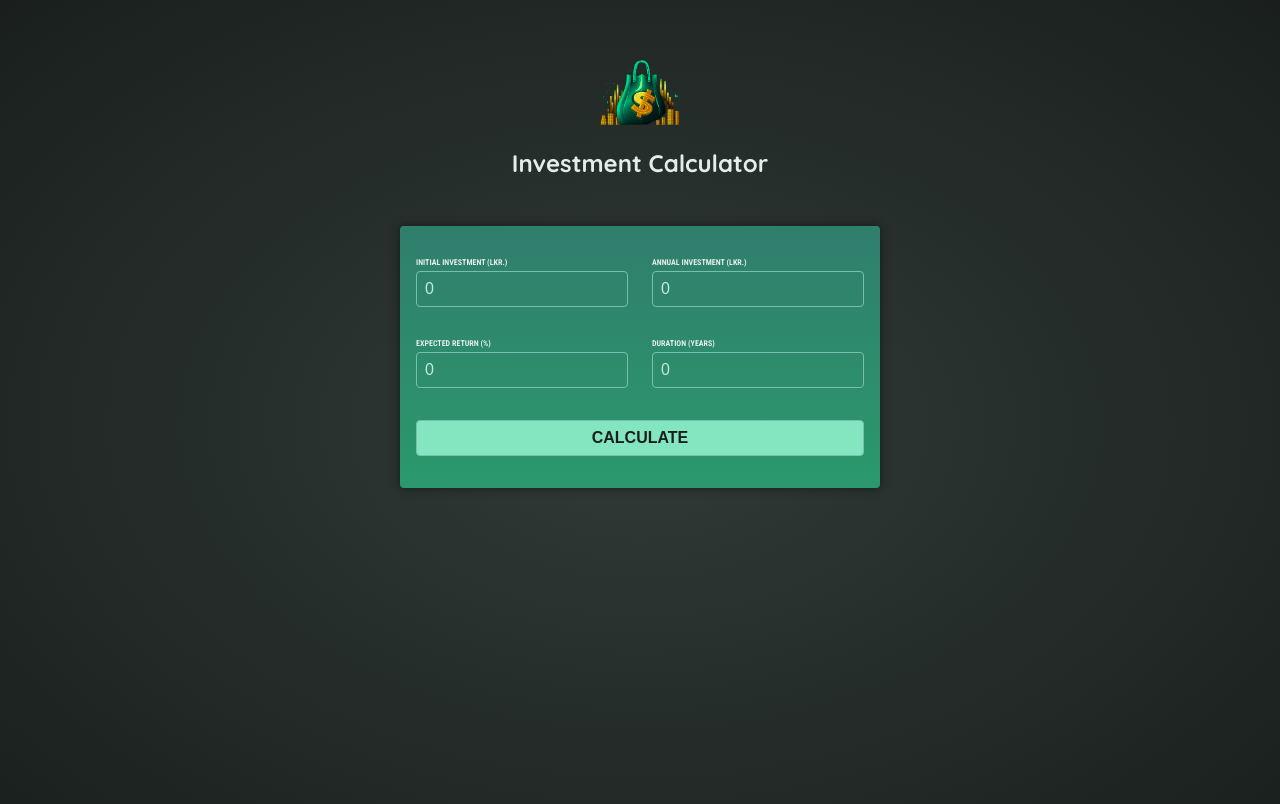
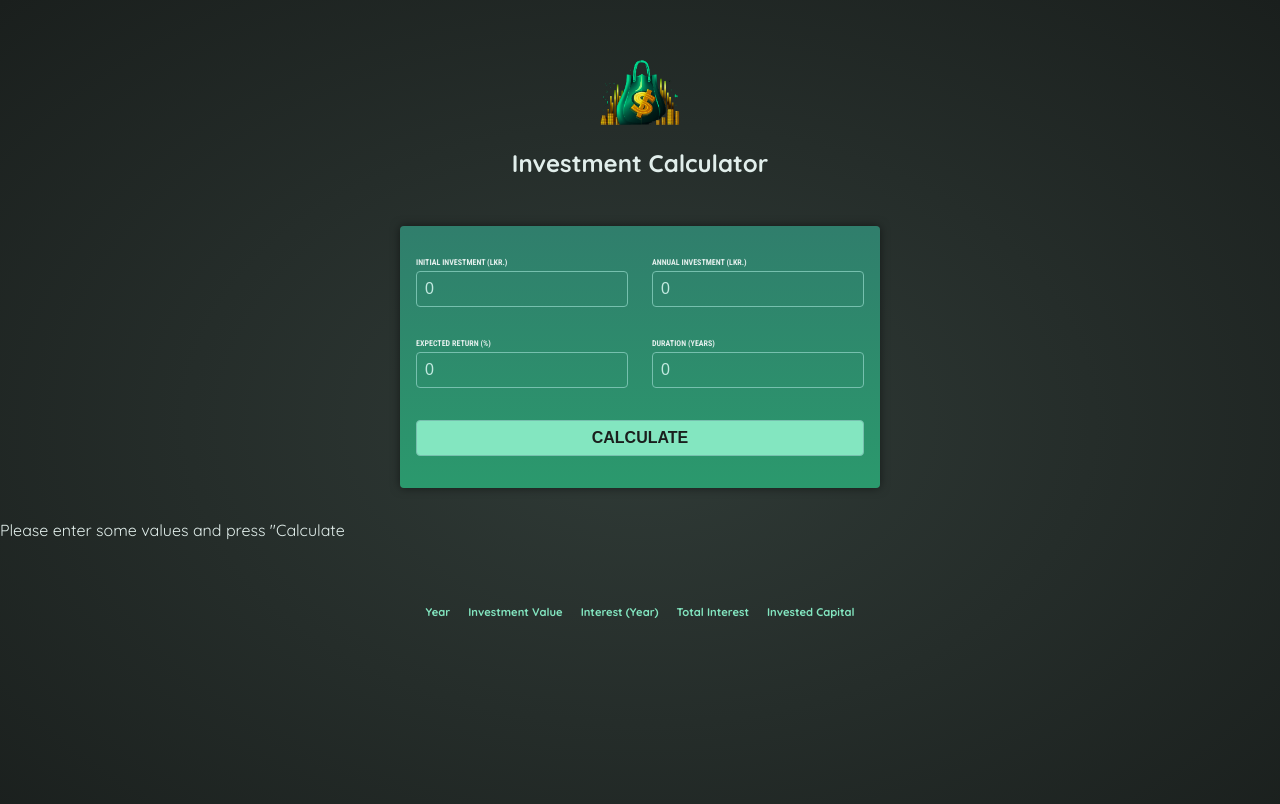
Before and after one commit to code-labs-playground/Angular-TryOut-Udemy, an Angular app in the folder 02-investment-calculator-project/: page / in a window 1280 px wide. Shown: the top 804 px of the page. Built offline with nearby package versions, Linux system fonts and the light colour scheme.

Commit message:
Created investment-result Component and Set the logic for it

```diff
--- a/02-investment-calculator-project/src/app/app.component.html
+++ b/02-investment-calculator-project/src/app/app.component.html
@@ -1,2 +1,3 @@
 <app-header />
 <app-user-input (calculate)="onCalculateInvestmentResults($event)" />
+<app-investment-results [results]="resultsData" />
--- a/02-investment-calculator-project/src/app/app.component.ts
+++ b/02-investment-calculator-project/src/app/app.component.ts
@@ -1,14 +1,24 @@
 import { Component } from '@angular/core';
 import { HeaderComponent } from './header/header.component';
 import { UserInputComponent } from './user-input/user-input.component';
+import { InvestmentResultsComponent } from './investment-results/investment-results.component';
 
 @Component({
   selector: 'app-root',
   standalone: true,
   templateUrl: './app.component.html',
-  imports: [HeaderComponent, UserInputComponent],
+  imports: [HeaderComponent, UserInputComponent, InvestmentResultsComponent],
 })
 export class AppComponent {
+  resultsData?: {
+    year: number;
+    interest: number;
+    valueEndOfYear: number;
+    annualInvestment: number;
+    totalInterest: number;
+    totalAmountInvested: number;
+  }[];
+
   onCalculateInvestmentResults(data: {
     initialInvestment: number;
     annualInvestment: number;
@@ -36,7 +46,6 @@
       });
     }
 
-    console.log(annualData);
-
+    this.resultsData = annualData;
   }
 }
--- /dev/null
+++ b/02-investment-calculator-project/src/app/investment-input.model.ts
@@ -0,0 +1,6 @@
+export interface InvestmentInput {
+    initialInvestment: number;
+    annualInvestment: number;
+    duration: number;
+    expectedReturn: number;
+}
--- /dev/null
+++ b/02-investment-calculator-project/src/app/investment-results/investment-results.component.css
@@ -0,0 +1,19 @@
+table {
+  max-width: 50rem;
+  margin: 2rem auto;
+  padding: 1rem;
+  table-layout: fixed;
+  border-spacing: 1rem;
+  text-align: right;
+}
+
+table thead {
+  font-size: 0.7rem;
+  color: #83e6c0;
+}
+
+table tbody {
+  font-family: "Roboto Condensed", sans-serif;
+  font-size: 0.85rem;
+  color: #c2e9e0;
+}
--- /dev/null
+++ b/02-investment-calculator-project/src/app/investment-results/investment-results.component.html
@@ -0,0 +1,16 @@
+<p>Please enter some values and press "Calculate</p>
+
+<table>
+    <thead>
+        <tr>
+            <th>Year</th>
+            <th>Investment Value</th>
+            <th>Interest (Year)</th>
+            <th>Total Interest</th>
+            <th>Invested Capital</th>
+        </tr>
+    </thead>
+    <tbody>
+
+    </tbody>
+</table>
```
Also changed, not shown: 02-investment-calculator-project/src/app/investment-results/investment-results.component.ts (added, +20 -0 lines), 02-investment-calculator-project/src/app/user-input/user-input.component.ts (+2 -6 lines).
